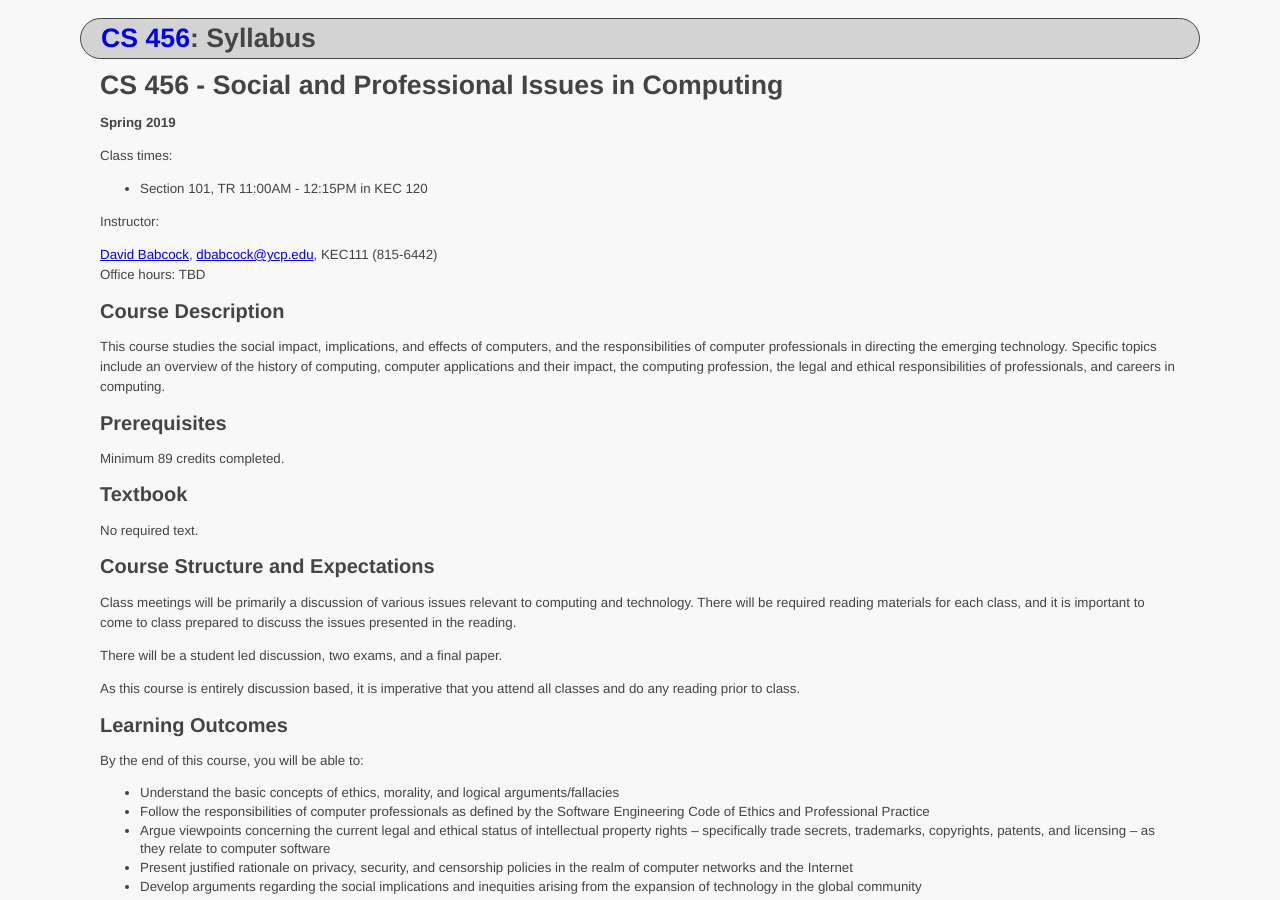
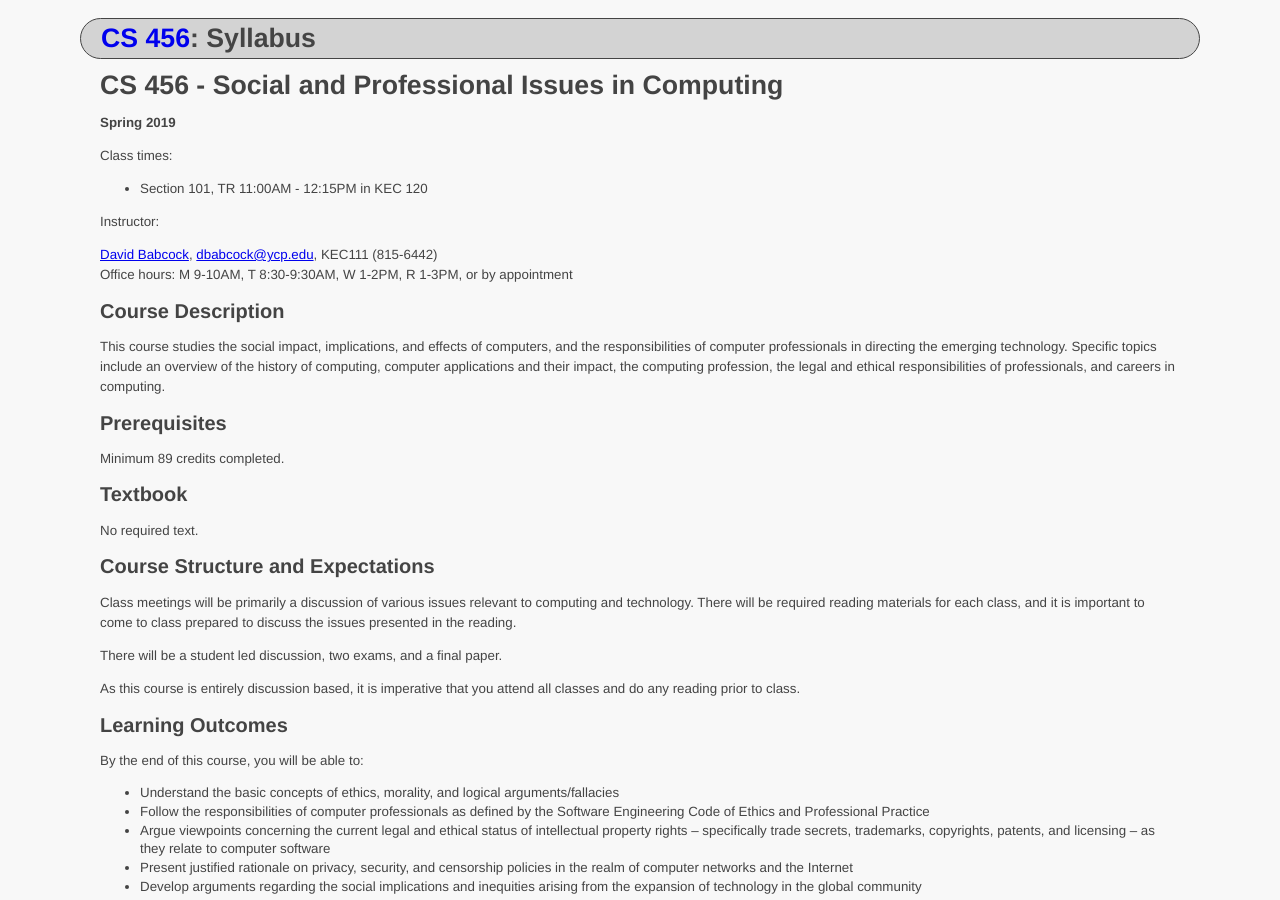
Before and after one commit to ycpcs/cs456-spring2019, a Jekyll site: the page built from syllabus.md, in a window 1280 px wide and 900 px high. Built offline with Jekyll 4.4.1, drawn with Linux system fonts in a browser that asks for light colours.

Commit message:
add office hours
add office hours

```diff
--- a/syllabus.md
+++ b/syllabus.md
@@ -14,7 +14,7 @@ Class times:
 
 Instructor:
 
-[David Babcock](http://faculty.ycp.edu/~dbabcock/), <dbabcock@ycp.edu>, KEC111 (815-6442) <br /> Office hours: TBD
+[David Babcock](http://faculty.ycp.edu/~dbabcock/), <dbabcock@ycp.edu>, KEC111 (815-6442) <br /> Office hours: M 9-10AM, T 8:30-9:30AM, W 1-2PM, R 1-3PM, or by appointment
 
 Course Description
 ------------------
```
